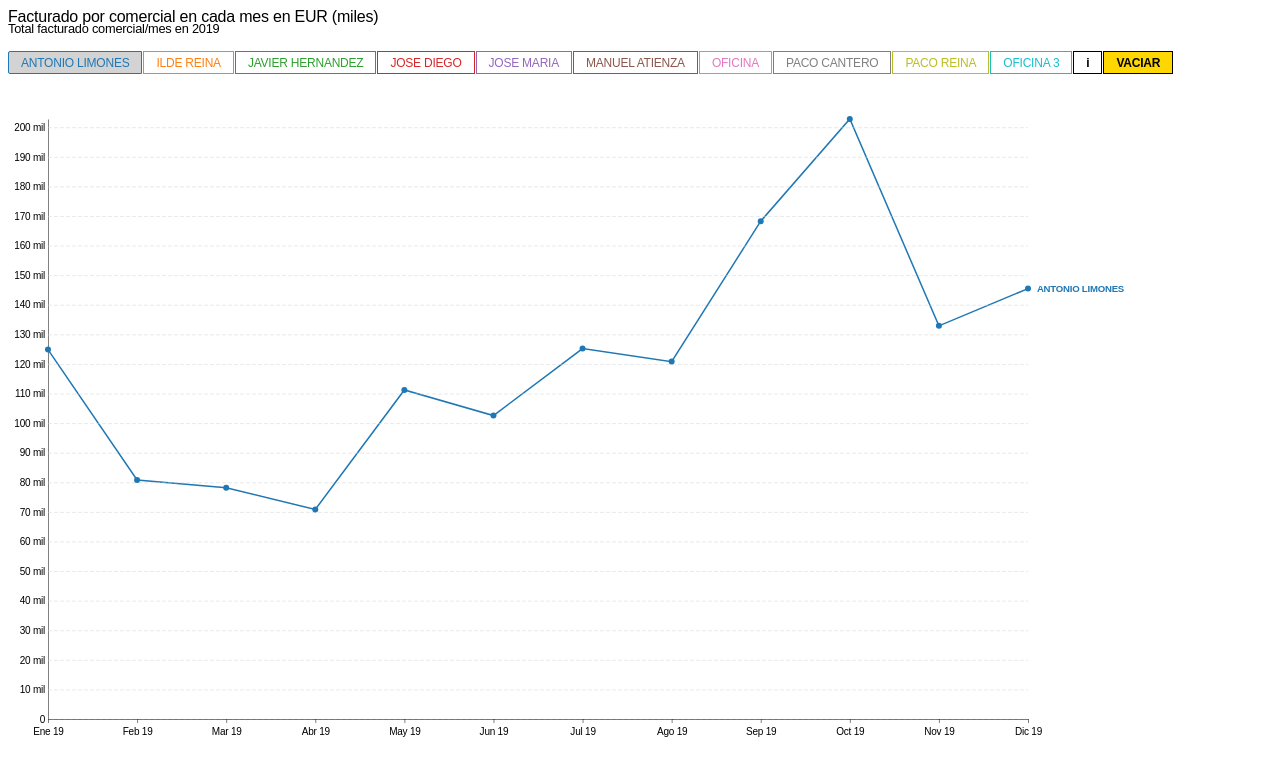
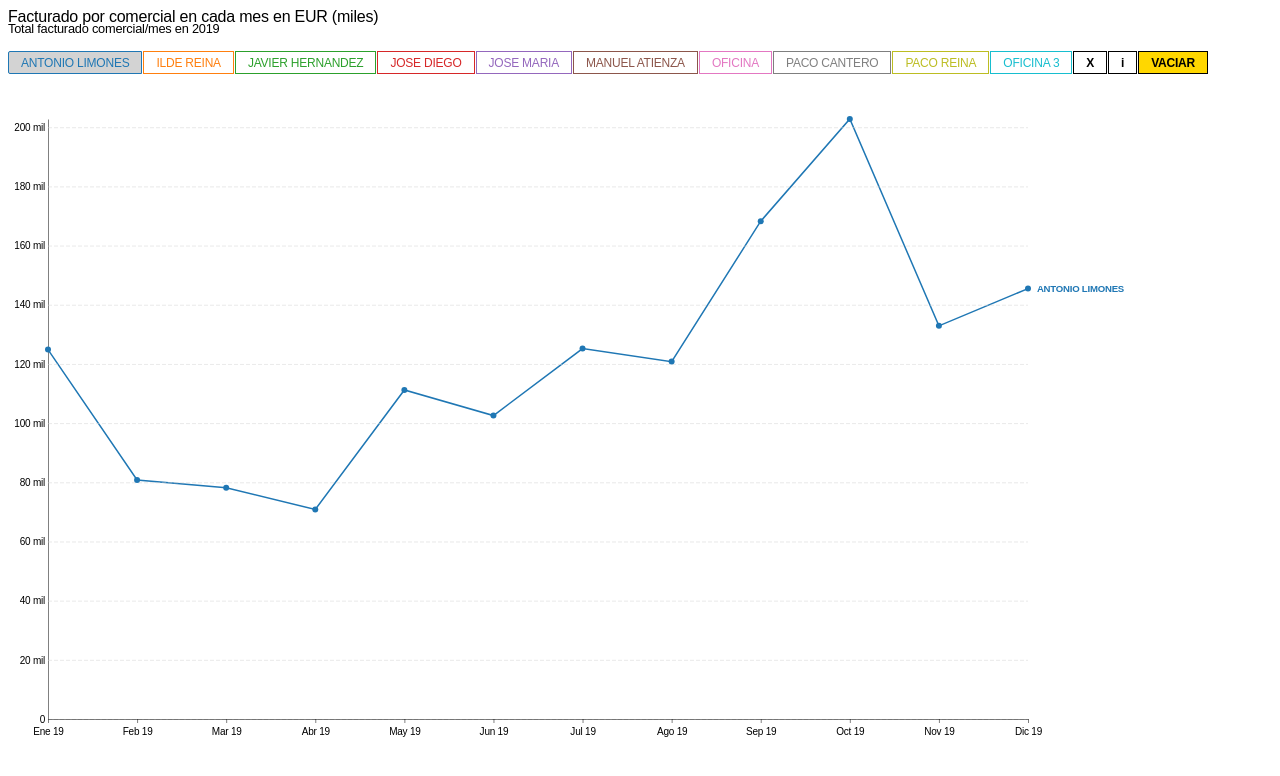
Before and after one commit to jlopezfdez/multiple-line-chart, a website: page index.html in a window 1280 px wide. Both pictures are taken after a click on the element "ANTONIO LIMONES". Drawn offline with nearby package versions, Linux system fonts and the light colour scheme.

Commit message:
Limpieza de código

```diff
--- a/app.js
+++ b/app.js
@@ -4,6 +4,7 @@ function multipleLineChart(datos, excluidos) {
   const filtroDatos = filterData(datos, excluidos);
   const lineChartData = prepareLineChartData(filtroDatos);
   let tooltipInfoSeleccionada = false;
+  let mediaInfoSeleccionada = false;
 
   // Dimensiones generales del objeto.
   const screenWidth = 1200,
@@ -92,23 +93,30 @@ function multipleLineChart(datos, excluidos) {
     .html(d => d.key)
     .style('color', d => color(d.key));
 
-  // Boton para tootips y para deseleccionar todos los filtros marcados.
+  // Boton para media, tootips y para deseleccionar todos los filtros marcados.
+  graficoFiltros
+    .append('div')
+    .attr('class', 'OpcionFiltrado_media')
+    .html('X')
+  //.style('color', 'black');
+
   graficoFiltros
     .append('div')
     .attr('class', 'OpcionFiltrado_tooltips')
     .html('i')
-    .style('color', 'black');
+  // .style('color', 'black');
 
   graficoFiltros
     .append('div')
     .attr('class', 'OpcionFiltrado_deseleccionar')
     .html('VACIAR')
-    .style('color', 'black');
+  // .style('color', 'black');
 
   // 4.- Escuchando eventos click en botones con nombre de elementos del grupo1.
   d3.selectAll('.OpcionFiltrado').on('click', click_opciones);
   d3.selectAll('.OpcionFiltrado_deseleccionar').on('click', click_deseleccionar);
   d3.selectAll('.OpcionFiltrado_tooltips').on('click', click_tooltips);
+  d3.selectAll('.OpcionFiltrado_media').on('click', click_media);
   // FIN LINEA DE BOTONES CON ELEMENTOS DE GRUPO1 PARA FILTRADO ///////////////////////////////////////////////////
 
   dibujarLineas(lineChartData);
@@ -151,18 +159,26 @@ function multipleLineChart(datos, excluidos) {
             if (datosGrupo1[i].values[z].key != arrayMeses[z]) {
               datosGrupo1[i].values.splice(z, 0, {
                 "key": arrayMeses[z].toString(),
-                "value": 0
+                "value": 0,
               });
             }
           } else {
             datosGrupo1[i].values.splice(z, 0, {
               "key": arrayMeses[z].toString(),
-              "value": 0
+              "value": 0,
             });
           }
           // El campo mes de este array será un contador de todos los meses. Esto ayudará en el escalado en el eje X.
           datosGrupo1[i].values[z].mes = z;
         }
+      }
+    }
+
+    // Asignar media a cada mes, por comodidad en recuperacion de datos.
+    for (let i = 0; i < datosGrupo1.length; i++) {
+      media = parseInt(d3.mean(datosGrupo1[i].values, d => d.value).toFixed(0));
+      for (let j = 0; j < datosGrupo1[i].values.length; j++) {
+        datosGrupo1[i].values[j].media = media;
       }
     }
 
@@ -190,6 +206,7 @@ function multipleLineChart(datos, excluidos) {
       meses: arrayMeses,
       rangoMeses: rangoMeses
     };
+
     return lineData;
   }
 
@@ -280,17 +297,25 @@ function multipleLineChart(datos, excluidos) {
       TIEMPO_ENTER_PUNTOS = 600,
       TIEMPO_UPDATE_PUNTOS = 600,
       TIEMPO_REMOVE_PUNTOS = 400,
+      TIEMPO_ENTER_ETIQUETAS_PUNTOS = 600,
+      TIEMPO_UPDATE_ETIQUETAS_PUNTOS = 600,
+      TIEMPO_REMOVE_ETIQUETAS_PUNTOS = 400,
       TIEMPO_ENTER_ETIQUETAS = 600,
       TIEMPO_UPDATE_ETIQUETAS = 600,
       TIEMPO_REMOVE_ETIQUETAS = 400,
       RADIO_PUNTOS = 3,
-      TICKS_EJEY = 15;
+      TICKS_EJEY = 7;
 
     // ESCALA Y DIBUJO EJE Y //////////////////////////////////////////////////////////
+    if (mediaInfoSeleccionada)
+      limiteEjeY = d3.max(data.series, d => d.values.media)
+    else limiteEjeY = data.limiteEjeY;
+
     yScale = d3
       .scaleLinear()
-      .domain([0, data.limiteEjeY])
+      .domain([0, limiteEjeY])
       .range([height, 0]);
+
 
     yAxis = d3
       .axisLeft(yScale)
@@ -315,10 +340,18 @@ function multipleLineChart(datos, excluidos) {
     // FIN ESCALA Y DIBUJO EJE Y //////////////////////////////////////////////////////
 
     // DIBUJO DE LINEAS ///////////////////////////////////////////////////////////////
+    let xLineGenAccessor = d => xScale(parseInt(d.mes))
+    let yLineGenAccessor = mediaInfoSeleccionada ? d => yScale(parseInt(d.media)) : d => yScale(parseInt(d.value));
+
     lineGen = d3
       .line()
-      .x(d => xScale(parseInt(d.mes)))
-      .y(d => yScale(d.value));
+      .x(xLineGenAccessor)
+      .y(yLineGenAccessor);
+
+    lineGenMedia = d3
+      .line()
+      .x(xLineGenAccessor)
+      .y(yLineGenAccessor)
 
     var lineas = grafico
       .select('.svg-paths')
@@ -330,7 +363,6 @@ function multipleLineChart(datos, excluidos) {
             .append('path')
             .attr('class', 'line-series')
             .attr('d', d => lineGen(d.values))
-            .style('fill', 'none')
             .style('stroke', d => color(d.key))
             .style('opacity', 0)
             .transition()
@@ -342,8 +374,6 @@ function multipleLineChart(datos, excluidos) {
             .transition()
             .duration(TIEMPO_UPDATE_LINEAS)
             .attr('d', d => lineGen(d.values))
-            .style('fill', 'none')
-            .style('stroke', d => color(d.key))
         },
         exit => {
           exit
@@ -355,6 +385,9 @@ function multipleLineChart(datos, excluidos) {
     // FIN DIBUJO DE LINEAS ///////////////////////////////////////////////////////////
 
     // DIBUJO DE PUNTOS SOBRE LAS LINEAS //////////////////////////////////////////////
+    let xPuntosAccessor = d => xScale(parseInt(d.mes));
+    let yPuntosAccessor = mediaInfoSeleccionada ? d => yScale(d.media) : d => yScale(d.value);
+
     var puntos = grafico
       .selectAll('.puntos')
       .data(data.series, d => d.key)
@@ -367,8 +400,8 @@ function multipleLineChart(datos, excluidos) {
             .selectAll('circle')
             .data(d => d.values)
             .join('circle')
-            .attr('cx', d => xScale(parseInt(d.mes)))
-            .attr('cy', d => yScale(d.value))
+            .attr('cx', xPuntosAccessor)
+            .attr('cy', yPuntosAccessor)
             .attr('r', d => RADIO_PUNTOS)
             .style('opacity', 0)
             .transition()
@@ -383,8 +416,8 @@ function multipleLineChart(datos, excluidos) {
             .join('circle')
             .transition()
             .duration(TIEMPO_UPDATE_PUNTOS)
-            .attr('cx', d => xScale(parseInt(d.mes)))
-            .attr('cy', d => yScale(d.value))
+            .attr('cx', xPuntosAccessor)
+            .attr('cy', yPuntosAccessor)
             .attr('r', d => RADIO_PUNTOS)
         },
         exit => {
@@ -397,6 +430,8 @@ function multipleLineChart(datos, excluidos) {
     // FIN DIBUJO DE PUNTOS SOBRE LAS LINEAS ///////////////////////////////////////////
 
     // DIBUJO DE ETIQUETAS SOBRE LOS PUNTOS ////////////////////////////////////////////
+    if (!mediaInfoSeleccionada) {
+      claseGrupoTooltip = tooltipInfoSeleccionada ? "tooltip tooltip--seleccion" : "tooltip"
       var tooltip = grafico
         .selectAll('.tooltip')
         .data(data.series, d => d.key)
@@ -404,13 +439,7 @@ function multipleLineChart(datos, excluidos) {
           enter => {
             enter
               .append('g')
-            .attr('class', function (d) {
-              if (tooltipInfoSeleccionada) {
-                return "tooltip tooltip--seleccion";
-              } else {
-                return "tooltip";
-              }
-            })
+              .attr('class', claseGrupoTooltip)
               .selectAll('text')
               .data(d => d.values)
               .join('text')
@@ -420,37 +449,36 @@ function multipleLineChart(datos, excluidos) {
               .text(d => formatComa(d.value))
               .style('opacity', 0)
               .transition()
-            .duration(TIEMPO_ENTER_PUNTOS)
+              .duration(TIEMPO_ENTER_ETIQUETAS_PUNTOS)
               .style('opacity', 1)
           },
           update => {
             update
-            .attr('class', function (d) {
-              if (tooltipInfoSeleccionada) {
-                return "tooltip tooltip--seleccion";
-              } else {
-                return "tooltip";
-              }
-            })
+              .attr('class', claseGrupoTooltip)
               .selectAll('text')
               .data(d => d.values)
               .join('text')
               .transition()
-            .duration(TIEMPO_UPDATE_PUNTOS)
+              .duration(TIEMPO_UPDATE_ETIQUETAS_PUNTOS)
               .attr('x', d => xScale(parseInt(d.mes)) + 4)
               .attr('y', d => yScale(d.value) - 7)
-            .text(d => formatComa(d.value))
+              .text(d => formatComa(d.value));
           },
           exit => {
             exit
               .transition()
-            .duration(TIEMPO_REMOVE_PUNTOS)
+              .duration(TIEMPO_REMOVE_ETIQUETAS_PUNTOS)
               .style('opacity', 0)
               .remove()
           });
+    }
     // FIN DIBUJO DE ETIQUETAS SOBRE LOS PUNTOS ////////////////////////////////////
 
     // DIBUJO DE ETIQUETAS EN FIN DE LAS LINEAS ////////////////////////////////////
+    let xEtiquetasAccessor = d => xScale(parseInt(d.values[d.values.length - 1].mes) + 0.1);
+    let yEtiquetasAccessor = mediaInfoSeleccionada ?
+      d => yScale(d.values[d.values.length - 1].media) : d => yScale(d.values[d.values.length - 1].value);
+
     var etiquetas = grafico
       .select('.grupo-etiquetas')
       .selectAll('.texto-etiqueta')
@@ -461,20 +489,20 @@ function multipleLineChart(datos, excluidos) {
             .append('text')
             .attr('class', 'texto-etiqueta')
             .attr('x', screenWidth)
-            .attr('y', d => yScale(d.values[d.values.length - 1].value))
+            .attr('y', yEtiquetasAccessor)
             .text(d => d.key)
             .style('dominant-baseline', 'central')
             .style('fill', d => color(d.key))
             .transition()
             .duration(TIEMPO_ENTER_ETIQUETAS)
-            .attr('x', d => xScale(parseInt(d.values[d.values.length - 1].mes) + 0.1))
+            .attr('x', xEtiquetasAccessor)
         },
         update => {
           update
             .transition()
             .duration(TIEMPO_UPDATE_ETIQUETAS)
-            .attr('y', d => yScale(d.values[d.values.length - 1].value))
-            .attr('x', d => xScale(parseInt(d.values[d.values.length - 1].mes) + 0.1))
+            .attr('x', xEtiquetasAccessor)
+            .attr('y', yEtiquetasAccessor)
         },
         exit => {
           exit
@@ -485,8 +513,12 @@ function multipleLineChart(datos, excluidos) {
         });
     // FIN DIBUJO DE ETIQUETAS EN FIN DE LAS LINEAS ////////////////////////////////
 
+    // DIBUJO DE SUMATORIO ETIQUETAS EN FIN DE LAS LINEAS //////////////////////////
+    claseSumatorio = tooltipInfoSeleccionada ? "total-etiqueta total-etiqueta--seleccion" : "total-etiqueta";
+    let xSumatorioAccessor = d => xScale(parseInt(d.values[d.values.length - 1].mes) + 0.1);
+    let ySumatorioAccessor = mediaInfoSeleccionada ?
+      d => yScale(d.values[d.values.length - 1].media) + 10 : d => yScale(d.values[d.values.length - 1].value) + 10;
 
-    // DIBUJO DE SUMATORIO ETIQUETAS EN FIN DE LAS LINEAS //////////////////////////
     var totalEtiqueta = grafico
       .select('.grupo-etiquetas')
       .selectAll('.total-etiqueta')
@@ -495,35 +527,23 @@ function multipleLineChart(datos, excluidos) {
         enter => {
           enter
             .append('text')
-            .attr('class', function (d) {
-              if (tooltipInfoSeleccionada) {
-                return "total-etiqueta total-etiqueta--seleccion";
-              } else {
-                return "total-etiqueta";
-              }
-            })
+            .attr('class', claseSumatorio)
             .attr('x', screenWidth)
-            .attr('y', d => yScale(d.values[d.values.length - 1].value) + 10)
+            .attr('y', ySumatorioAccessor)
             .text(d => formatComa(d.values.suma))
             .style('dominant-baseline', 'central')
             .style('fill', d => color(d.key))
             .transition()
             .duration(TIEMPO_ENTER_ETIQUETAS)
-            .attr('x', d => xScale(parseInt(d.values[d.values.length - 1].mes) + 0.1))
+            .attr('x', xSumatorioAccessor)
         },
         update => {
           update
-            .attr('class', function (d) {
-              if (tooltipInfoSeleccionada) {
-                return "total-etiqueta total-etiqueta--seleccion";
-              } else {
-                return "total-etiqueta";
-              }
-            })
+            .attr('class', claseSumatorio)
             .transition()
             .duration(TIEMPO_UPDATE_ETIQUETAS)
-            .attr('y', d => yScale(d.values[d.values.length - 1].value) + 10)
-            .attr('x', d => xScale(parseInt(d.values[d.values.length - 1].mes) + 0.1))
+            .attr('y', ySumatorioAccessor)
+            .attr('x', xSumatorioAccessor)
         },
         exit => {
           exit
@@ -534,12 +554,12 @@ function multipleLineChart(datos, excluidos) {
         });
     // FIN DIBUJO DE SUMATORIO ETIQUETAS SOBRE LOS PUNTOS //////////////////////////
 
-
     d3.selectAll('.OpcionFiltrado_tooltips').on('click', click_tooltips);
   }
 
   function click_opciones() {
     let data = new Array;
+    let maximos = new Array;
 
     const seleccionado = d3.select(this).classed('OpcionFiltrado--seleccion')
     d3.select(this).classed('OpcionFiltrado--seleccion', !seleccionado);
@@ -547,25 +567,16 @@ function multipleLineChart(datos, excluidos) {
     // Consultar elementos de grupo1 seleccionados para conformar array.
     let arrayElementosGrupo1 = new Array;
 
-    salida = d3
-      .selectAll('.OpcionFiltrado--seleccion');
-    salida.each(function (d, i) {
-      arrayElementosGrupo1.push(this.innerHTML);
+    filtrosSeleccionados = d3
+      .select('.grafico-filtros')
+      .selectAll('.OpcionFiltrado');
+    filtrosSeleccionados.each(function (d, i) {
+      selec = d3.select(this).classed('OpcionFiltrado--seleccion');
+      if (selec) data.push(lineChartData.series[i]); // IMPORTANTE, preparar orden de elemento grupo1 en lineChartData igual al orden
+                                                     // en que se muestran en los botones para filtrar.
     });
 
-    if (arrayElementosGrupo1.length > 0) {
-      for (let i = 0; i < arrayElementosGrupo1.length; i++) {
-        checkArrayEltosGrupo1 = arrayElementosGrupo1[i];
-        for (let j = 0; j < lineChartData.series.length; j++) {
-          checkLineChartData = lineChartData.series[j].key;
-          if (checkLineChartData == checkArrayEltosGrupo1) {
-            elto = lineChartData.series[j];
-            data.push(elto);
-          }
-        }
-      }
-
-      let maximos = new Array;
+    if (data.length > 0) {
       for (let i = 0; i < data.length; i++) {
         maximos.push(d3.max(data[i].values, d => d.value));
       }
@@ -596,16 +607,35 @@ function multipleLineChart(datos, excluidos) {
     let newArray = Array;
 
     if (tooltipInfoSeleccionada) {
+      if (mediaInfoSeleccionada)
+        d3.selectAll('.tooltip').classed('tooltip--seleccion', false);
+      else
         d3.selectAll('.tooltip').classed('tooltip--seleccion', true);
+
       d3.selectAll('.total-etiqueta').classed('total-etiqueta--seleccion', true);
       d3.selectAll('.OpcionFiltrado_tooltips').classed('OpcionFiltrado_tooltips--seleccion', true);
-
-
     } else {
       d3.selectAll('.tooltip').classed('tooltip--seleccion', false);
       d3.selectAll('.total-etiqueta').classed('total-etiqueta--seleccion', false);
       d3.selectAll('.OpcionFiltrado_tooltips').classed('OpcionFiltrado_tooltips--seleccion', false);
     }
+
+  }
+
+  function click_media() {
+    mediaInfoSeleccionada = !mediaInfoSeleccionada;
+
+    if (mediaInfoSeleccionada) {
+
+      d3.selectAll('.tooltip').classed('tooltip--seleccion', false);
+
+    }
+    d3.selectAll('.OpcionFiltrado_tooltips--seleccion').classed('OpcionFiltrado_tooltips--seleccion', false);
+    tooltipInfoSeleccionada = false;
+    d3.selectAll('.OpcionFiltrado--seleccion').classed('OpcionFiltrado--seleccion', false);
+    d3.selectAll('.OpcionFiltrado_media').classed('OpcionFiltrado_media--seleccion', mediaInfoSeleccionada);
+
+    dibujarLineas(lineChartData);
   }
 }
 
--- a/style.css
+++ b/style.css
@@ -75,6 +75,8 @@ path {
   font-size: 12px;
   background-color: gold;
   font-weight: bold;
+  color: black;
+
 }
 
 .OpcionFiltrado_tooltips {
@@ -87,6 +89,24 @@ path {
   font-size: 12px;
   background-color: white;
   font-weight: bold;
+  color: black;
+}
+
+.OpcionFiltrado_media {
+  display: inline-block;
+  padding: 0.3em 1em;
+  border: 1px solid;
+  margin-right: 1px;
+  margin-top: 10px;
+  cursor: pointer;
+  font-size: 12px;
+  background-color: white;
+  font-weight: bold;
+  color: black;
+}
+
+.OpcionFiltrado_media--seleccion {
+  background-color: lightgreen;
 }
 
 .OpcionFiltrado_tooltips--seleccion {
@@ -117,11 +137,13 @@ path {
 }
 
 .tooltip {
-  opacity: 0;
+  display: none;
+  /*opacity: 0;*/
 }
 
 .tooltip--seleccion {
-  opacity: 1;
+  display: flex;
+  /* opacity: 1; */
 }
 
 .total-etiqueta {
@@ -132,3 +154,7 @@ path {
 .total-etiqueta--seleccion {
   opacity: 1;
 }
+
+.line-series {
+  fill: none;
+}
```
Lines whose indentation alone changed are shown as unchanged.
